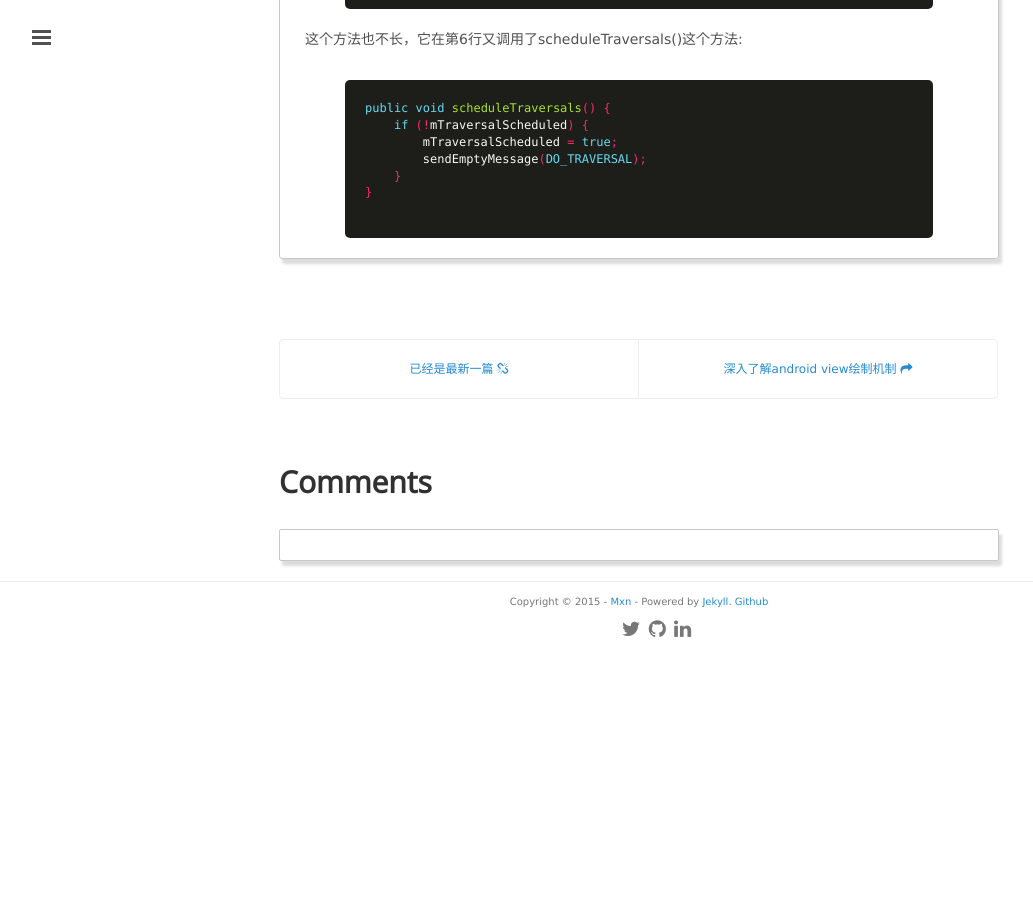
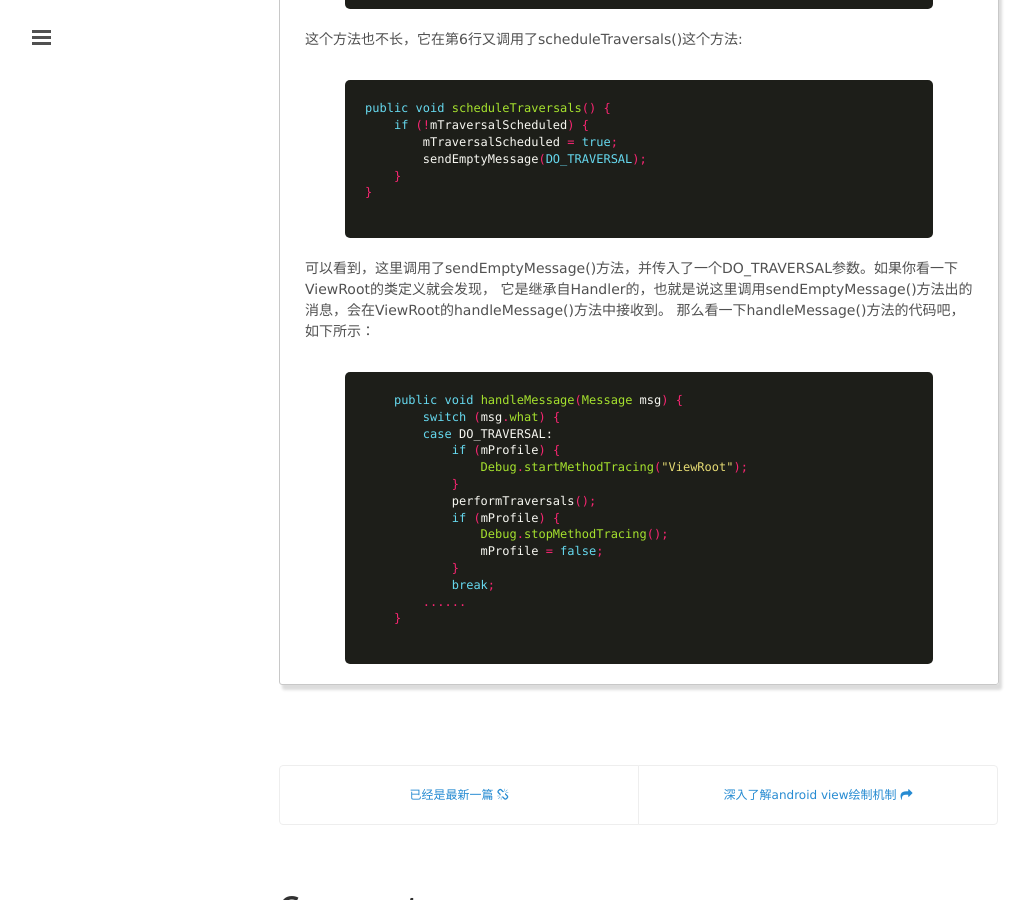
Before and after one commit to mxn21/mxn21.github.io, a Jekyll site: the page built from _posts/2015-7-16-android view状态及重绘流程分析.md, in a window 1280 px wide and 900 px high, scrolled down 5832 px. Shown: the whole window, without its empty margins (1-1034 px from the left). Built offline with Jekyll 4.4.1, drawn with Linux system fonts in a browser that asks for light colours; Markdown is read by kramdown in place of the engine named in the settings; comment, search, counter and statistics services are not loaded; before the commit the page ends 6486 px from its top, so only the background shows below that.

Commit message:
2342
23423423

```diff
--- a/_posts/2015-7-16-android view状态及重绘流程分析.md
+++ b/_posts/2015-7-16-android view状态及重绘流程分析.md
@@ -256,3 +256,24 @@
     }
 }
     {% endhighlight %}
+
+可以看到，这里调用了sendEmptyMessage()方法，并传入了一个DO_TRAVERSAL参数。如果你看一下ViewRoot的类定义就会发现，
+它是继承自Handler的，也就是说这里调用sendEmptyMessage()方法出的消息，会在ViewRoot的handleMessage()方法中接收到。
+那么看一下handleMessage()方法的代码吧，如下所示：
+
+    {% highlight java  %}
+    public void handleMessage(Message msg) {
+        switch (msg.what) {
+        case DO_TRAVERSAL:
+            if (mProfile) {
+                Debug.startMethodTracing("ViewRoot");
+            }
+            performTraversals();
+            if (mProfile) {
+                Debug.stopMethodTracing();
+                mProfile = false;
+            }
+            break;
+        ......
+    }
+    {% endhighlight %}
```
